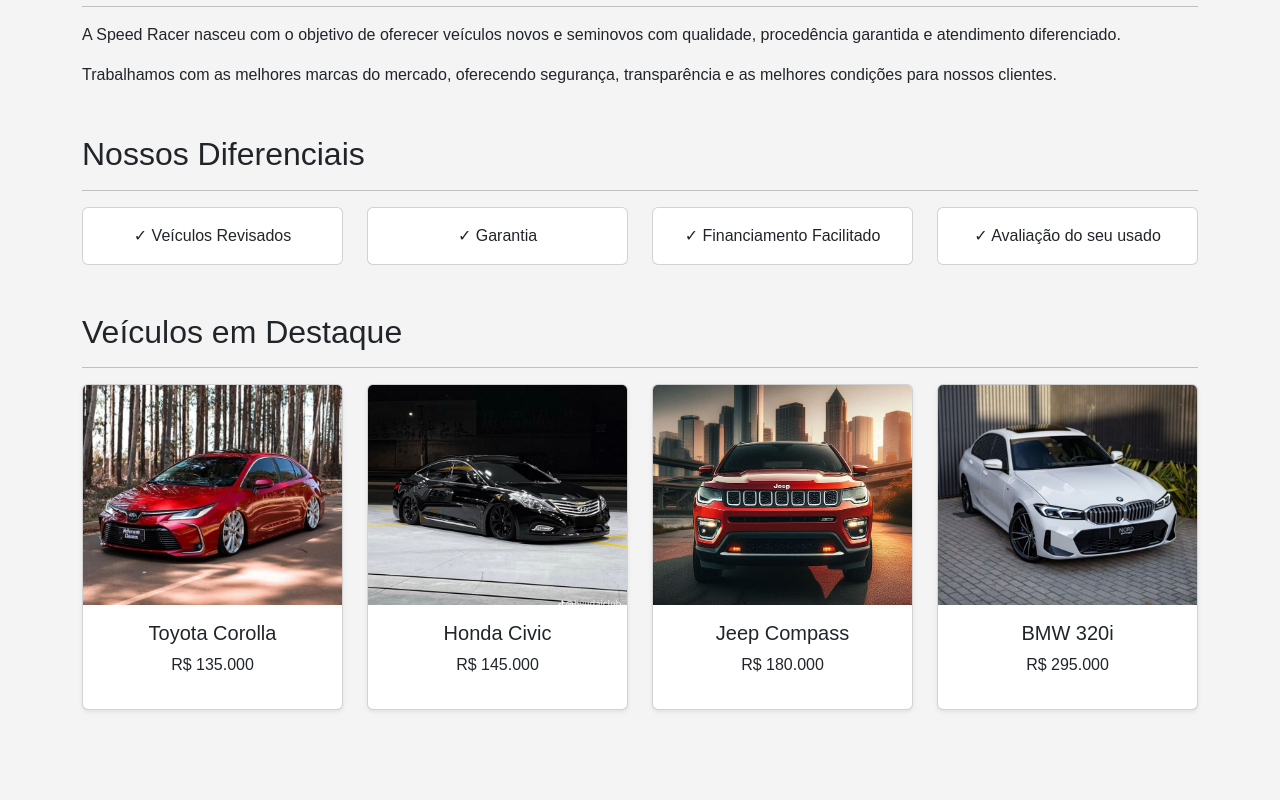
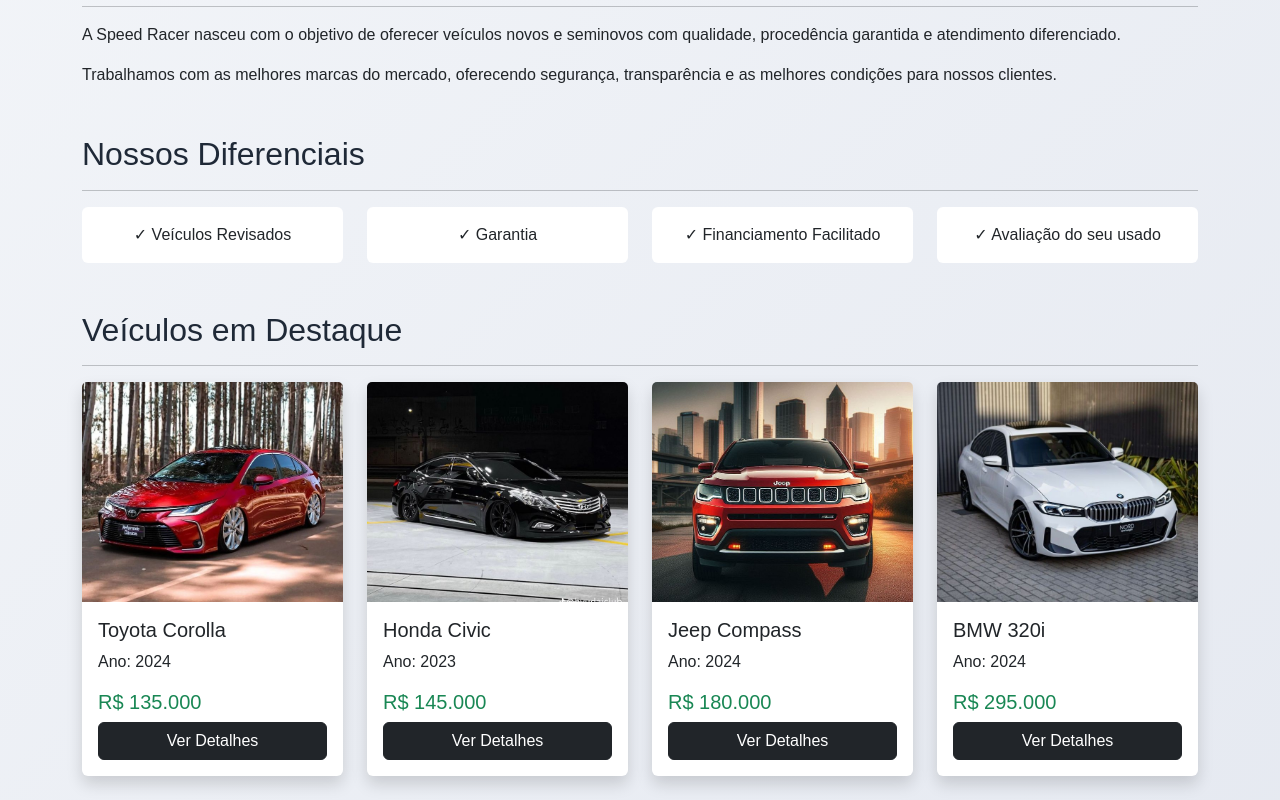
Before and after one commit to LuizAntonioAsevedo/speedracer-frontend, a React (Vite) app: page / in a window 1280 px wide. Shown: the part 700-1500 px from the top of the page. Built offline with nearby package versions, Linux system fonts and the light colour scheme.

Commit message:
Inclusão página Sobre

```diff
--- a/src/components/Navbar.jsx
+++ b/src/components/Navbar.jsx
@@ -64,6 +64,13 @@
             Login
           </Link>
 
+          <Link
+            className="nav-link"
+            to="/sobre"
+          >
+            Sobre Nós
+          </Link>
+
         </div>
 
       </div>
--- a/src/pages/BuscaCategoria.jsx
+++ b/src/pages/BuscaCategoria.jsx
@@ -7,7 +7,7 @@
     <>
       <Navbar />
 
-      <div className="container mt-4 page-container">
+      <div className="container mt-5 page-container">
 
         <h2>Buscar por Categoria</h2>
 
--- a/src/pages/BuscaMarca.jsx
+++ b/src/pages/BuscaMarca.jsx
@@ -7,7 +7,7 @@
     <>
       <Navbar />
 
-      <div className="container mt-4 page-container">
+      <div className="container mt-5 page-container">
 
         <h2>Buscar por Marca</h2>
 
--- a/src/pages/Contato.jsx
+++ b/src/pages/Contato.jsx
@@ -6,7 +6,7 @@
     <>
       <Navbar />
 
-      <div className="container mt-5">
+      <div className="container mt-5 page-container">
 
         <h1>Contato</h1>
 
--- a/src/pages/Home.jsx
+++ b/src/pages/Home.jsx
@@ -1,5 +1,6 @@
+
 import Navbar from '../components/Navbar';
-import { Link } from 'react-router-dom';
+import { Link, useNavigate } from 'react-router-dom';
 import Footer from '../components/Footer';
 
 import bannerHome from '../assets/banners/banner-home.jpeg';
@@ -10,6 +11,9 @@
 import bmw320i from '../assets/carros/bmw320i.jpeg';
 
 function Home() {
+
+  const navigate = useNavigate();
+
   return (
     <>
       <Navbar />
@@ -21,11 +25,11 @@
         <div
           className="rounded d-flex align-items-center text-white"
           style={{
-            backgroundImage: `url(${bannerHome})`,
+            backgroundImage: 'url(' + bannerHome + ')',
             backgroundSize: 'cover',
             backgroundPosition: 'center',
             minHeight: '500px'
-          }}
+     }}
         >
           <div className="p-5">
 
@@ -117,9 +121,15 @@
 
           <div className="row">
 
-            <div className="col-md-3 mb-3">
+            <div className="col-md-3 mb-4">
 
-              <div className="card shadow-sm">
+              <div
+                className="card shadow h-100"
+                style={{
+                  cursor: 'pointer'
+                }}
+                onClick={() => navigate('/veiculo/1')}
+              >
 
                 <img
                   src={corolla}
@@ -131,11 +141,21 @@
                   }}
                 />
 
-                <div className="card-body text-center">
+                <div className="card-body">
 
-                  <h5>Toyota Corolla</h5>
+                  <h5 className="card-title">
+                    Toyota Corolla
+                  </h5>
 
-                  <p>R$ 135.000</p>
+                  <p>Ano: 2024</p>
+
+                  <h5 className="text-success">
+                    R$ 135.000
+                  </h5>
+
+                  <button className="btn btn-dark w-100">
+                    Ver Detalhes
+                  </button>
 
                 </div>
 
@@ -143,9 +163,15 @@
 
             </div>
 
-            <div className="col-md-3 mb-3">
+            <div className="col-md-3 mb-4">
 
-              <div className="card shadow-sm">
+              <div
+                className="card shadow h-100"
+                style={{
+                  cursor: 'pointer'
+                }}
+                onClick={() => navigate('/veiculo/2')}
+              >
 
                 <img
                   src={civic}
@@ -157,11 +183,21 @@
                   }}
                 />
 
-                <div className="card-body text-center">
+                <div className="card-body">
 
-                  <h5>Honda Civic</h5>
+                  <h5 className="card-title">
+                    Honda Civic
+                  </h5>
 
-                  <p>R$ 145.000</p>
+                  <p>Ano: 2023</p>
+
+                  <h5 className="text-success">
+                    R$ 145.000
+                  </h5>
+
+                  <button className="btn btn-dark w-100">
+                    Ver Detalhes
+                  </button>
 
                 </div>
 
@@ -169,9 +205,15 @@
 
             </div>
 
-            <div className="col-md-3 mb-3">
+            <div className="col-md-3 mb-4">
 
-              <div className="card shadow-sm">
+              <div
+                className="card shadow h-100"
+                style={{
+                  cursor: 'pointer'
+                }}
+                onClick={() => navigate('/veiculo/3')}
+              >
 
                 <img
                   src={compass}
@@ -183,11 +225,21 @@
                   }}
                 />
 
-                <div className="card-body text-center">
+                <div className="card-body">
 
-                  <h5>Jeep Compass</h5>
+                  <h5 className="card-title">
+                    Jeep Compass
+                  </h5>
 
-                  <p>R$ 180.000</p>
+                  <p>Ano: 2024</p>
+
+                  <h5 className="text-success">
+                    R$ 180.000
+                  </h5>
+
+                  <button className="btn btn-dark w-100">
+                    Ver Detalhes
+                  </button>
 
                 </div>
 
@@ -195,9 +247,15 @@
 
             </div>
 
-            <div className="col-md-3 mb-3">
+            <div className="col-md-3 mb-4">
 
-              <div className="card shadow-sm">
+              <div
+                className="card shadow h-100"
+                style={{
+                  cursor: 'pointer'
+                }}
+                onClick={() => navigate('/veiculo/4')}
+              >
 
                 <img
                   src={bmw320i}
@@ -209,11 +267,21 @@
                   }}
                 />
 
-                <div className="card-body text-center">
+                <div className="card-body">
 
-                  <h5>BMW 320i</h5>
+                  <h5 className="card-title">
+                    BMW 320i
+                  </h5>
 
-                  <p>R$ 295.000</p>
+                  <p>Ano: 2024</p>
+
+                  <h5 className="text-success">
+                    R$ 295.000
+                  </h5>
+
+                  <button className="btn btn-dark w-100">
+                    Ver Detalhes
+                  </button>
 
                 </div>
 
--- /dev/null
+++ b/src/pages/Sobre.jsx
@@ -0,0 +1,97 @@
+import Navbar from '../components/Navbar';
+import Footer from '../components/Footer';
+
+function Sobre() {
+  return (
+    <>
+      <Navbar />
+
+      <div className="container mt-5 mb-5">
+
+        <h1 className="text-center mb-5">
+          Sobre a Speed Racer
+        </h1>
+
+        <div className="card shadow p-4 mb-4">
+          <h3>Propósito</h3>
+
+          <p>
+            Facilitar o acesso das pessoas a produtos
+            de mobilidade e serviços relacionados.
+          </p>
+        </div>
+
+        <div className="card shadow p-4 mb-4">
+          <h3>Missão</h3>
+
+          <p>
+            Viabilizar aos nossos clientes a melhor
+            solução de mobilidade e serviços relacionados.
+          </p>
+        </div>
+
+        <div className="card shadow p-4 mb-4">
+          <h3>Visão</h3>
+
+          <p>
+            Ser reconhecida como um dos maiores grupos
+            de soluções de mobilidade do Brasil,
+            destacando-se pela ética, inovação e excelência.
+          </p>
+        </div>
+
+        <div className="card shadow p-4 mb-4">
+          <h3>Valores</h3>
+
+          <ul>
+            <li>
+              Excelente experiência para nossos clientes.
+            </li>
+
+            <li>
+              Ética, transparência e respeito.
+            </li>
+
+            <li>
+              Agilidade e inovação contínua.
+            </li>
+
+            <li>
+              Simplicidade e objetividade.
+            </li>
+
+            <li>
+              Reconhecimento justo dos colaboradores.
+            </li>
+
+            <li>
+              Pessoas são nosso maior diferencial.
+            </li>
+          </ul>
+        </div>
+
+        <div className="card shadow p-4">
+          <h3>Código de Conduta</h3>
+
+          <p>
+            Nosso Código de Conduta descreve os valores
+            que orientam nossas atividades, garantindo
+            responsabilidade, ética e transparência em
+            todas as relações.
+          </p>
+
+          <p>
+            Todos os colaboradores são incentivados a
+            conhecer e aplicar essas diretrizes em suas
+            atividades diárias.
+          </p>
+        </div>
+
+      </div>
+
+      <Footer />
+    </>
+  );
+}
+
+export default Sobre;
--- a/src/routes/AppRoutes.jsx
+++ b/src/routes/AppRoutes.jsx
@@ -8,6 +8,7 @@
 import BuscaCategoria from '../pages/BuscaCategoria';
 import VeiculoDetalhe from '../pages/VeiculoDetalhe';
 import Contato from '../pages/Contato';
+import Sobre from '../pages/Sobre';
 
 function AppRoutes() {
   return (
@@ -55,6 +56,11 @@
           element={<Contato />}
         />
 
+        <Route
+          path="/sobre"
+          element={<Sobre />}
+        />
+
       </Routes>
 
     </BrowserRouter>
--- a/src/styles/global.css
+++ b/src/styles/global.css
@@ -1,25 +1,24 @@
-html,
-body,
-#root {
-    height: 100%;
+body {
     margin: 0;
-}
+    font-family: Arial, Helvetica, sans-serif;
 
-body {
-    font-family: Arial, Helvetica, sans-serif;
-    background: #f4f4f4;
+    background: linear-gradient(
+        135deg,
+        #f5f7fa 0%,
+        #e4e8f0 100%
+    );
 
-    display: flex;
-    flex-direction: column;
     min-height: 100vh;
 }
 
-#root {
-    display: flex;
-    flex-direction: column;
-    flex: 1;
+.card {
+    border: none;
+}
+
+h1, h2, h3, h4 {
+    color: #1f2937;
 }
 
 .page-container {
-    flex: 1;
+    min-height: calc(100vh - 140px);
 }
```
